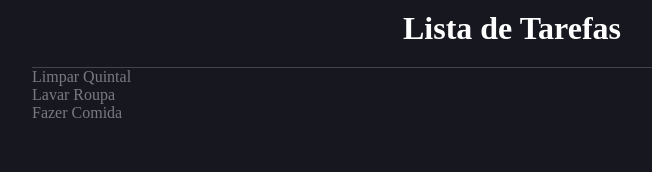
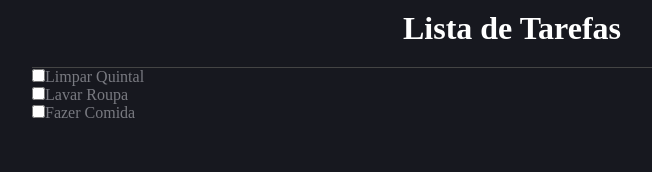
Before and after one commit to philipef-dev/to-do, a React (Vite) app: page / in a window 1280 px wide. Shown: the top 172 px of the page, without its empty margins (128-780 px from the left). Built offline with nearby package versions, Linux system fonts and the light colour scheme.

Commit message:
Feat: Dando inicio a estilização do component ListItem

```diff
--- a/src/components/ListItem/index.tsx
+++ b/src/components/ListItem/index.tsx
@@ -8,7 +8,8 @@ type Props = {
 export const ListItem = ({ item }: Props) => {
     return (
         <Container>
-            {item.name}
+            <input type="checkbox" />
+            <label>{item.name} </label>
         </Container>
     )
 }
```
